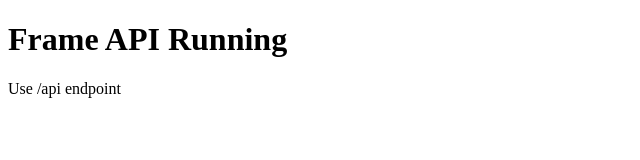
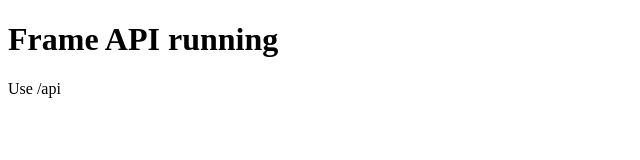
Before and after one commit to hdr2804/farcaster-tetris-safe, a website: page public/index.html in a window 1280 px wide. Shown: the whole page, without its empty margins (0-640 px from the left). Drawn offline with Linux system fonts and the light colour scheme.

Commit message:
Update index.html

```diff
--- a/public/index.html
+++ b/public/index.html
@@ -2,10 +2,10 @@
 <html>
   <head>
     <meta charset="utf-8" />
-    <title>Farcaster Frame API</title>
+    <title>Frame API</title>
   </head>
   <body>
-    <h1>Frame API Running</h1>
-    <p>Use /api endpoint</p>
+    <h1>Frame API running</h1>
+    <p>Use /api</p>
   </body>
 </html>
```
